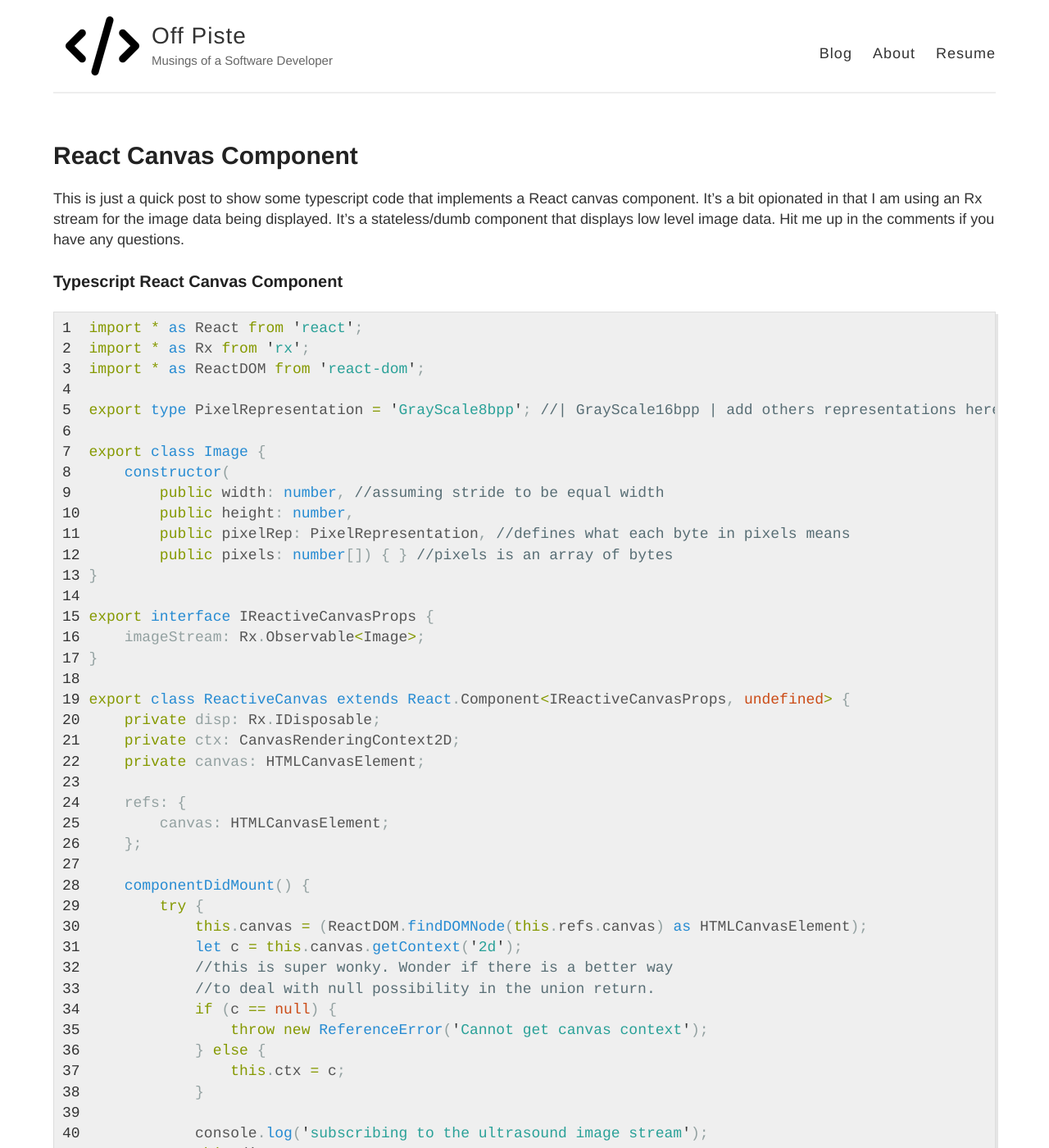
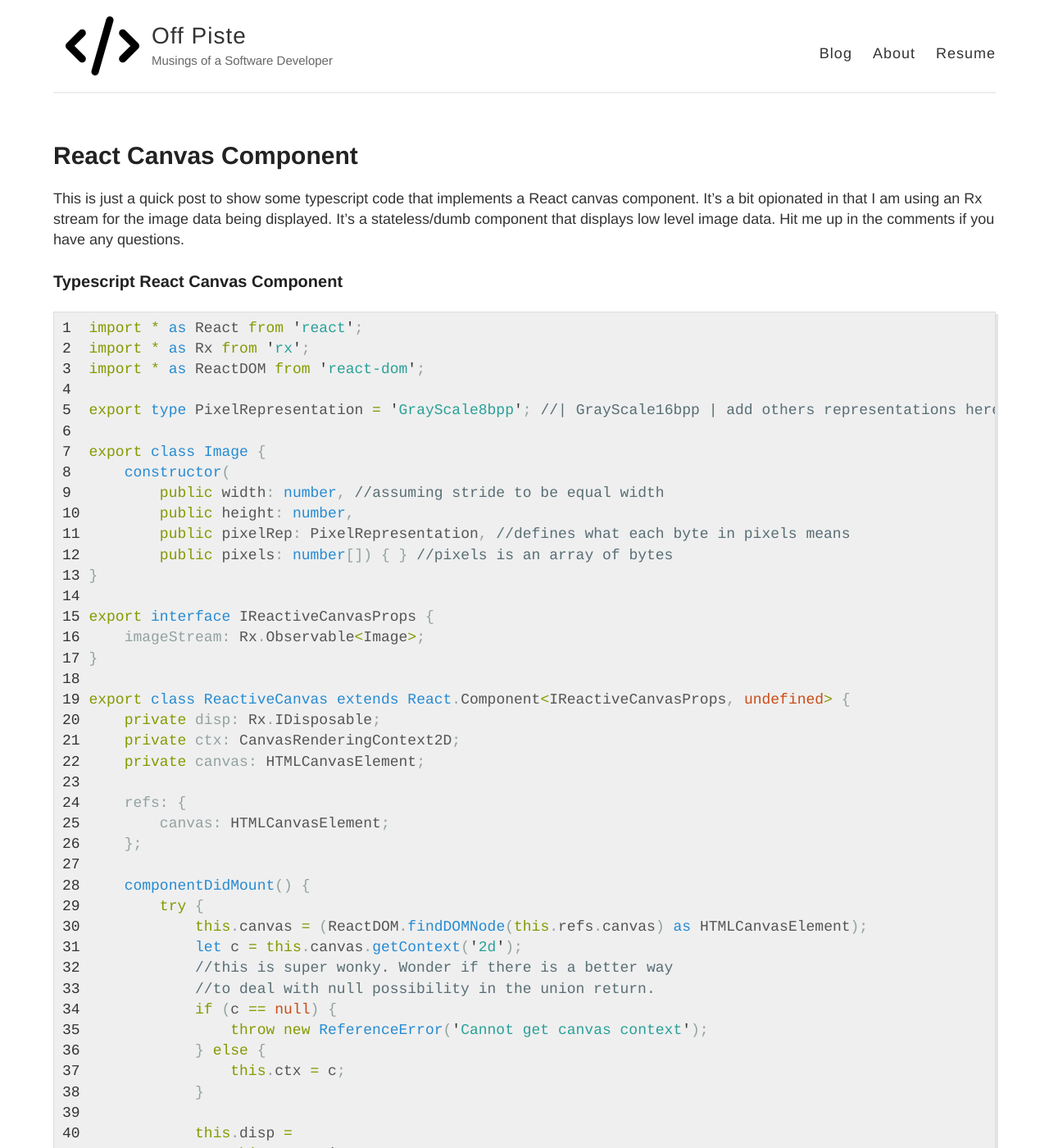
Before and after one commit to philcleveland/philcleveland.github.io, a Jekyll site: the page built from _posts/2017-04-20-React-Canvas.md, in a window 1280 px wide and 1400 px high. Shown: the whole window at 82% size. Built offline with Jekyll 4.4.1, drawn with Linux system fonts in a browser that asks for light colours; nearby versions of some CDN libraries; comment, search, counter and statistics services are not loaded; some of the changed text lies outside the part shown.

Commit message:
removed bad console.log

```diff
--- a/_posts/2017-04-20-React-Canvas.md
+++ b/_posts/2017-04-20-React-Canvas.md
@@ -47,7 +47,6 @@ export class ReactiveCanvas extends React.Component<IReactiveCanvasProps, undefi
                 this.ctx = c;
             }
 
-            console.log('subscribing to the ultrasound image stream');
             this.disp =
                 this.props.imageStream
                     .subscribe(i => {
```
